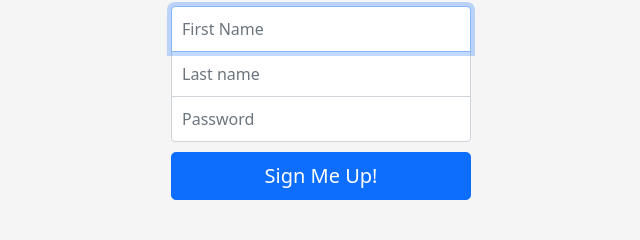
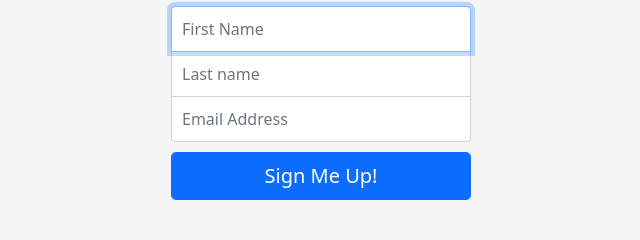
Before and after one commit to roshanvkhatri/NewsletterSignup, a website: page signup.html in a window 1280 px wide. Shown: the part 335-575 px from the top of the page, 319-959 px from the left. Drawn offline with nearby package versions, Linux system fonts and the light colour scheme.

Commit message:
Minor Changes

```diff
--- a/signup.html
+++ b/signup.html
@@ -48,7 +48,7 @@
             <input type="text" name="firstName" class="form-control top" placeholder="First Name" required autofocus />
 
             <input type="text" name="lastName" class="form-control middle" placeholder="Last name" required />
-            <input type="email" name="inputEmail" class="form-control bottom" placeholder="Password" required />
+            <input type="email" name="inputEmail" class="form-control bottom" placeholder="Email Address" required />
             <button class="w-100 btn btn-lg btn-primary" type="submit">
                 Sign Me Up!
             </button>
```
